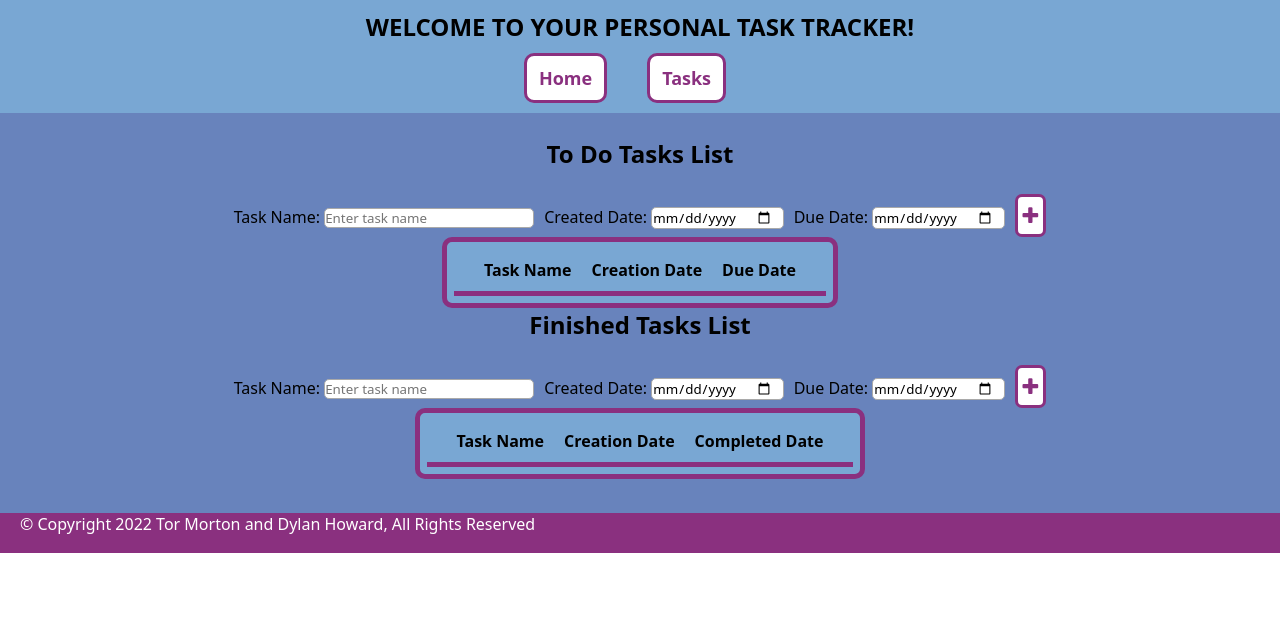
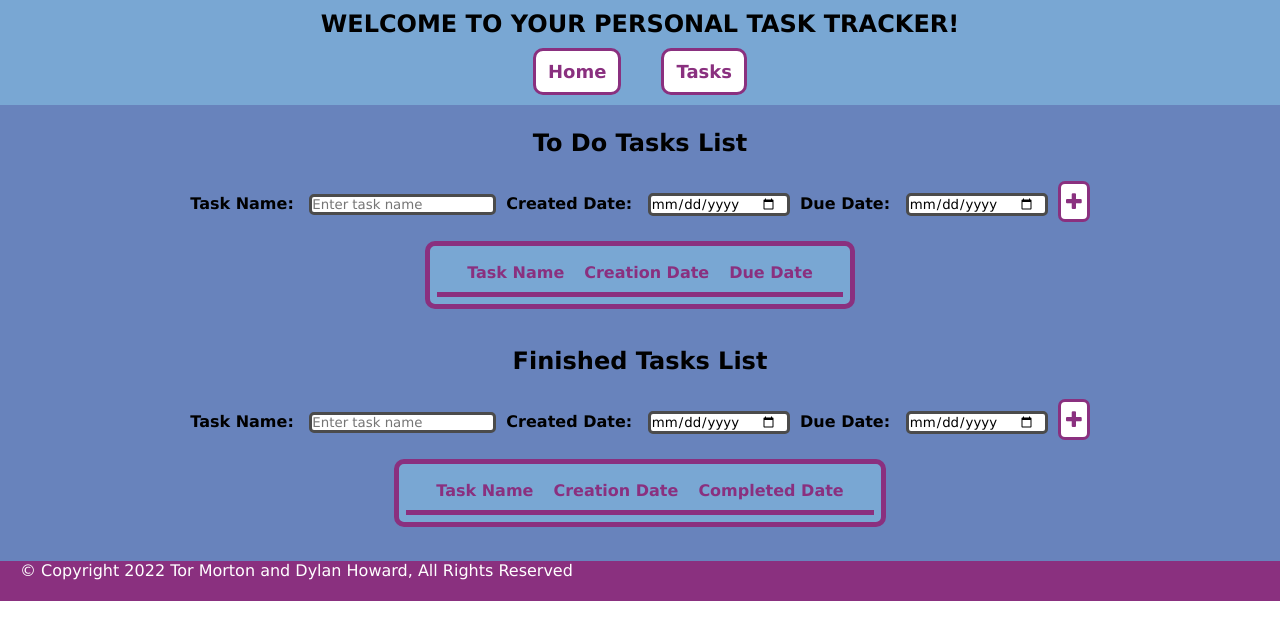
Before and after one commit to DylanHoward97/Project-2, an Angular app in the folder project-2/: page /tasks in a window 1280 px wide. Shown: the top 640 px of the page. Built offline with nearby package versions, Linux system fonts and the light colour scheme.

Commit message:
Projet-2 update
as of Wed, Dec 21 @ 1745

```diff
--- a/project-2/src/app/app-routing.module.ts
+++ b/project-2/src/app/app-routing.module.ts
@@ -16,6 +16,7 @@ const routes: Routes = [
     path: 'tasks',
     component: TasksComponent
   }
+
 ];
 
 @NgModule({
--- a/project-2/src/app/header/header.component.css
+++ b/project-2/src/app/header/header.component.css
@@ -5,6 +5,8 @@ header {
     padding: 10px;
     font-size: 24px;
     font-weight: bold;
+    margin-right: auto;
+    margin-left: auto;
 }
 p {
     background-color: #79A7D3;
--- a/project-2/src/app/header/header.component.html
+++ b/project-2/src/app/header/header.component.html
@@ -4,4 +4,6 @@
 
 
     <app-nav></app-nav>
+
+
 </header>
--- a/project-2/src/app/home/home.component.css
+++ b/project-2/src/app/home/home.component.css
@@ -6,6 +6,29 @@ main {
     justify-content: center;
 }
 
+button {
+    display: inline-block;
+    text-decoration: none;
+    padding: 10px 12px;
+    color: #8A307F;
+    background-color: white;
+    border-radius: 10px;
+    border: solid 3px #8A307F;
+    justify-content: center;
+    margin-right: 20px;
+    margin-left: 20px;
+    text-align: center;
+    font-weight: bold;
+    margin-top: 10px;
+    font-size: 20px;
+
+}
+
+button:hover {
+    background-color: #c454b7c2;
+}
+
 h1, h2, p {
     padding-top: 10px;
+    padding-bottom: 10px;
 }
--- a/project-2/src/app/home/home.component.html
+++ b/project-2/src/app/home/home.component.html
@@ -2,4 +2,5 @@
     <h1>Welcome!</h1>
     <h2>Intoducing your personal To-Do List!</h2>
     <p>Input tasks and keep track of your progress! Observe your triumphs as you complete your tasks and add them to the finished list! Or, if maybe you thought you'd finished something but weren't quite there, move it back to the To-Do List! Edit and delete tasks from either list at your leisure!</p>
+    <button routerLink="/tasks" routerLinkActive="active-link">Get Started!</button>
 </main>
--- a/project-2/src/app/nav/nav.component.css
+++ b/project-2/src/app/nav/nav.component.css
@@ -3,7 +3,6 @@ nav {
     background-color: rgb(237, 237, 237);
     margin-top: 10px;
     background-color: #79A7D3;
-    padding-right: 30px;
     margin-right: auto;
     margin-left: auto;
     text-align: center;
@@ -11,7 +10,7 @@ nav {
 }
 
 nav a {
-    display: inline-block;
+    display: inline-flex;
     text-decoration: none;
     padding: 10px 12px;
     color: #8A307F;
--- a/project-2/src/app/to-do-list/to-do-list.component.css
+++ b/project-2/src/app/to-do-list/to-do-list.component.css
@@ -9,12 +9,18 @@ main {
 h2 {
     margin-bottom: 24px;
     text-align: center;
+    margin-right: auto;
+    margin-left: auto;
 }
 
 h3 {
     display: inline-flex;
     flex-direction: column;
     padding-right: 100px;
+}
+table div {
+    overflow-wrap: break-word;
+    inline-size: 200px;
 }
 
 section, div {
@@ -24,13 +30,15 @@ section, div {
 
 label {
     padding-left: 10px;
+    padding-right: 10px;
+    font-weight: bold;
 }
 
 input {
     padding-right: 10px;
     background-color: white;
     border-radius: 5px;
-    border: solid 1px darkgray;
+    border: solid 3px rgb(75, 75, 75);
 }
 
 #completeButton {
@@ -63,6 +71,8 @@ table {
     border: solid 5px #8A307F;
     border-spacing: 0;
     padding: 7px;
+    color: #8A307F;
+    font-weight: bold;
 }
 
 th, td {
@@ -77,6 +87,25 @@ tr {
     border-radius: 5px;
 }
 
+td {
+    overflow-wrap: break-word;
+    inline-size: 150px;
+    margin-right: 10px;
+    width: fit-content;
+
+}
+
+tr#taskCard:hover {
+    -moz-transform: scale(1.05);
+    -webkit-transform: scale(1.05);
+    -o-transform: scale(1.05);
+    -ms-transform: scale(1.05);
+    transform: scale(1.05);
+    -webkit-box-shadow: 5px 5px 5px 10px #6883BC;
+    box-shadow: 5px 5px 5px 10px #6883BC;
+    transition-delay: 400ms;
+    transition-duration: 1s;
+}
 .submitButton {
     margin-left: 10px;
 }
--- a/project-2/src/app/to-do-list/to-do-list.component.html
+++ b/project-2/src/app/to-do-list/to-do-list.component.html
@@ -18,6 +18,7 @@
 
     </form>
 
+    <br>
 
    <table>
         <thead>
@@ -79,7 +80,8 @@
     </table>
 
     </section>
-
+    <br>
+    <br>
     <section>
 
     <h2>Finished Tasks List</h2>
@@ -100,6 +102,7 @@
 
     </form>
 
+    <br>
 
    <table>
         <thead>
--- a/project-2/src/styles.css
+++ b/project-2/src/styles.css
@@ -2,5 +2,6 @@
     margin: 0px;
     padding: 0px;
     border: 0px;
-    font-family: system-ui, -apple-system, BlinkMacSystemFont, 'Segoe UI', Roboto, Oxygen, Ubuntu, Cantarell, 'Open Sans', 'Helvetica Neue', sans-serif;
+    font-family:  Verdana, Geneva, sans-serif;
+    flex-wrap: wrap;
 }
```
Also changed, not shown: project-2/src/app/nav/nav.component.html (line endings or trailing spaces).
